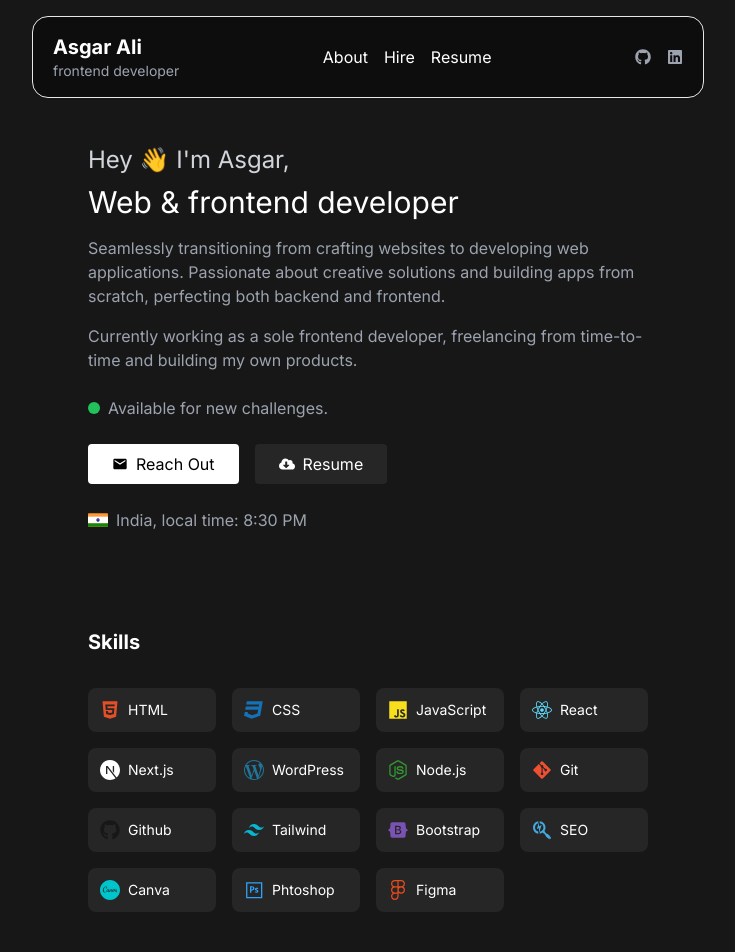
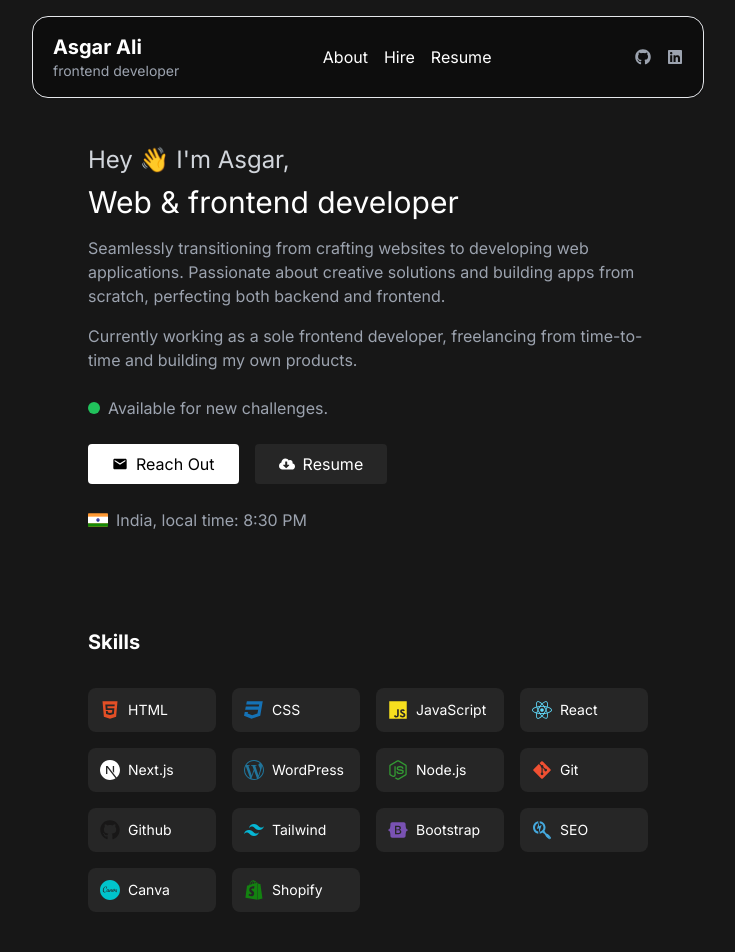
Before and after one commit to aalishali/portfolio, a Next.js app: page / in a window 1280 px wide. Shown: the top 952 px of the page, without its empty margins (272-1007 px from the left). Built offline with nearby package versions, Linux system fonts and the light colour scheme.

Commit message:
Update Skills.js

```diff
--- a/src/components/Skills.js
+++ b/src/components/Skills.js
@@ -1,5 +1,5 @@
 import { motion } from 'framer-motion'
-import { FaJs, FaReact, FaNodeJs, FaHtml5, FaGitAlt, FaCss3, FaGithub, FaBootstrap, FaSearchengin, FaFigma } from 'react-icons/fa'
+import { FaJs, FaReact, FaNodeJs, FaHtml5, FaGitAlt, FaCss3, FaGithub, FaBootstrap, FaSearchengin, FaShopify } from 'react-icons/fa'
 import { SiNextdotjs, SiWordpress, SiCanva, SiTailwindcss } from 'react-icons/si'
 import { DiPhotoshop } from 'react-icons/di'
 
@@ -84,21 +84,15 @@ export default function Skills() {
       link: 'https://www.canva.com/'
   },
   {
-    name: 'Phtoshop',
-    icon: DiPhotoshop,
-    color: 'text-[#2FA3F7]', // Official  Photoshop color
-    link: 'https://www.adobe.com/in/products/photoshop.html'
-},
-  {
-    name: 'Figma',
-    icon: FaFigma,
-    color: 'text-[#EA4C1D]', // Official  Figma color
-    link: 'https://www.figma.com/'
+    name: 'Shopify',
+    icon: FaShopify ,
+    color: 'text-[#138210]', // Official  Figma color
+    link: 'https://www.shopify.com/'
 }
   ]
 
   const experiences = [
-    { period: '2020 — 2024', position: 'Web Developer and UI/UX Designer', company: 'AVM Pvt. Ltd.' },
+    { period: '2022 — 2025', position: 'Web Developer', company: 'AddVentures Media' },
   ]
 
   return (
```
